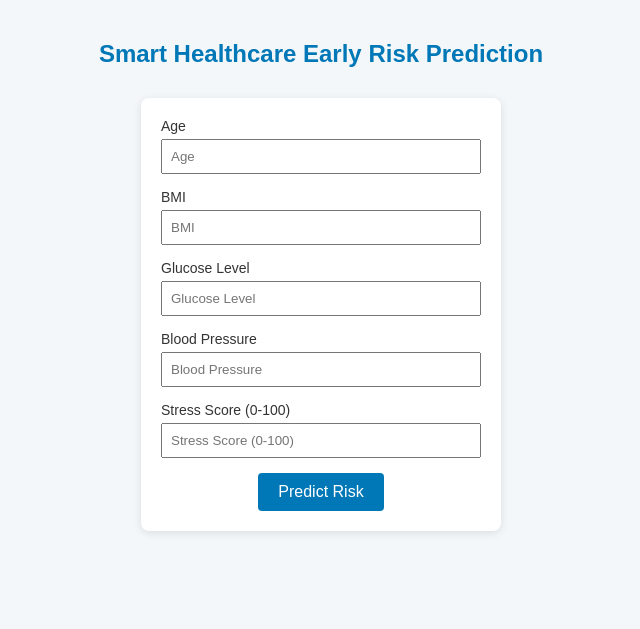
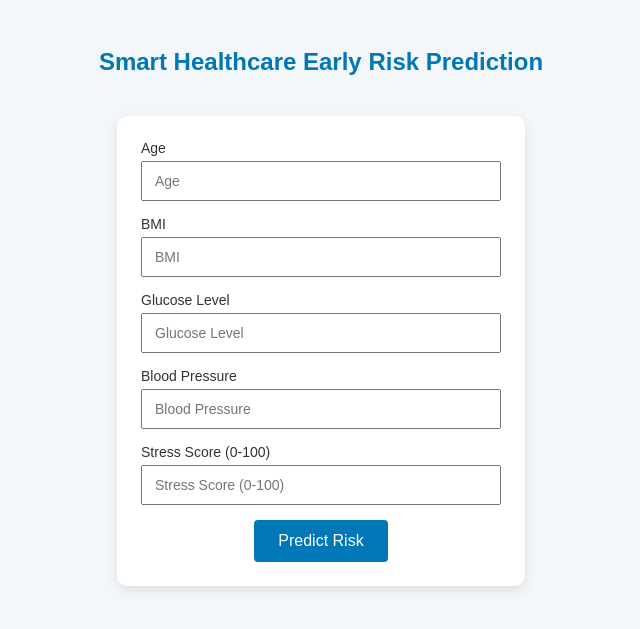
Before and after one commit to Anubhavsaxena2004/Stark_Industry_Smart_Healthcare, a Flask app: page / in a window 1280 px wide. Shown: the top 629 px of the page, without its empty margins (319-959 px from the left). Run offline with Flask 3, Linux system fonts and the light colour scheme; parts of the project's set-up code (start-up, migrations or seed data) failed here and were passed over.

Commit message:
added the Readme.md

```diff
--- a/smart_healthcare/static/style.css
+++ b/smart_healthcare/static/style.css
@@ -8,20 +8,21 @@ body {
 }
 
 h2 {
-    margin-top: 40px;
+    margin-top: 48px;
     color: #0077b6;
+    font-size: 24px;
 }
 
 .form-container {
-    margin: 30px auto;
+    margin: 40px auto;
     display: flex;
     flex-direction: column;
     align-items: center;
-    max-width: 320px;
+    max-width: 360px;
     background: white;
-    padding: 20px;
-    border-radius: 8px;
-    box-shadow: 0 2px 8px rgba(0,0,0,0.1);
+    padding: 24px;
+    border-radius: 10px;
+    box-shadow: 0 4px 12px rgba(0,0,0,0.1);
 }
 
 label {
@@ -33,19 +34,25 @@ label {
 
 input {
     margin-top: 5px;
-    padding: 8px;
+    padding: 10px 12px;
     width: 100%;
     box-sizing: border-box;
+    font-size: 14px;
 }
 
 button {
-    padding: 10px 20px;
+    padding: 12px 24px;
     background: #0077b6;
     color: white;
     border: none;
     cursor: pointer;
     border-radius: 4px;
     font-size: 16px;
+    transition: background 0.2s;
+}
+
+button:hover:not(:disabled) {
+    background: #005f94;
 }
 
 button:disabled {
--- a/smart_healthcare/templates/index.html
+++ b/smart_healthcare/templates/index.html
@@ -1,6 +1,8 @@
 <!DOCTYPE html>
-<html>
+<html lang="en">
 <head>
+    <meta charset="UTF-8">
+    <meta name="viewport" content="width=device-width, initial-scale=1.0">
     <title>Smart Healthcare Prediction</title>
     <link rel="stylesheet" href="/static/style.css">
 </head>
```
